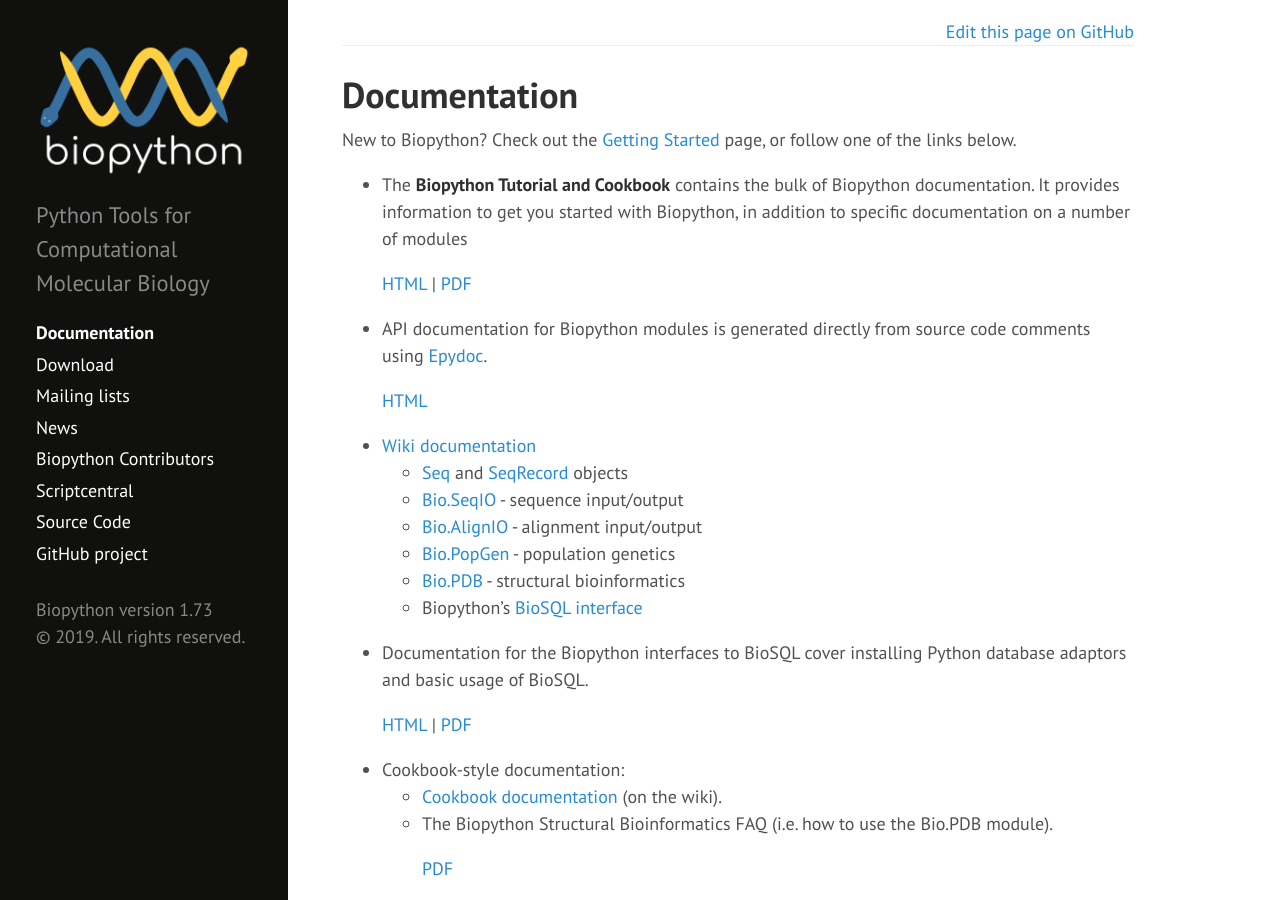
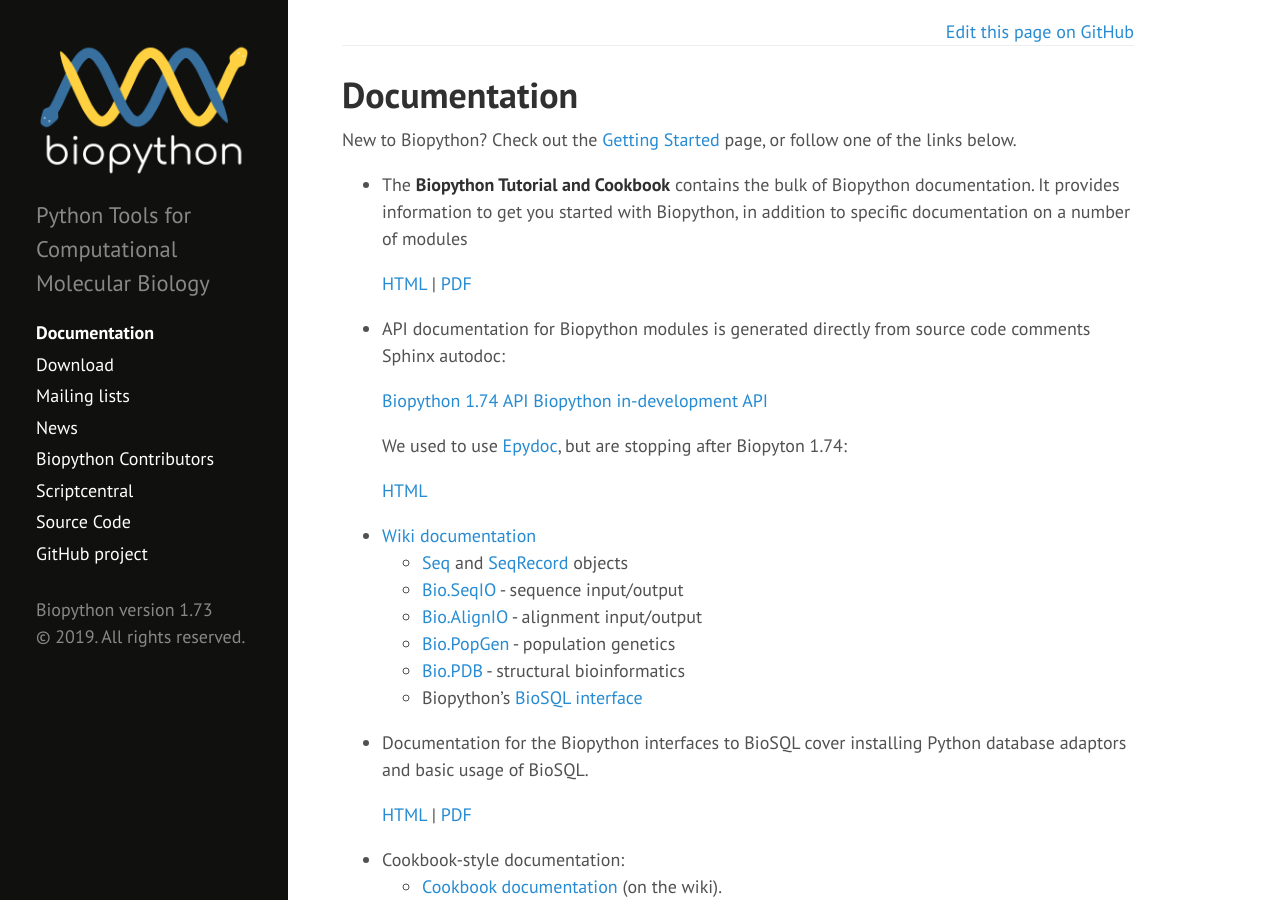
Before and after one commit to biopython/biopython.github.io, a Jekyll site: the page built from wiki/Documentation.md, in a window 1280 px wide and 900 px high. Built offline with Jekyll 4.4.1, drawn with Linux system fonts in a browser that asks for light colours.

Commit message:
New API documentation links

```diff
--- a/wiki/Documentation.md
+++ b/wiki/Documentation.md
@@ -19,7 +19,13 @@ below.
     [PDF](http://biopython.org/DIST/docs/tutorial/Tutorial.pdf)
 
 -   API documentation for Biopython modules is generated directly from
-    source code comments using [Epydoc](http://epydoc.sourceforge.net/).
+    source code comments Sphinx autodoc:
+
+    [Biopython 1.74 API](https://biopython.org/docs/1.74/api/)
+    [Biopython in-development API](https://biopython.org/docs/dev/api/)
+
+    We used to use [Epydoc](http://epydoc.sourceforge.net/), but are
+    stopping after Biopyton 1.74:
 
     [HTML](http://biopython.org/DIST/docs/api)
 
```
